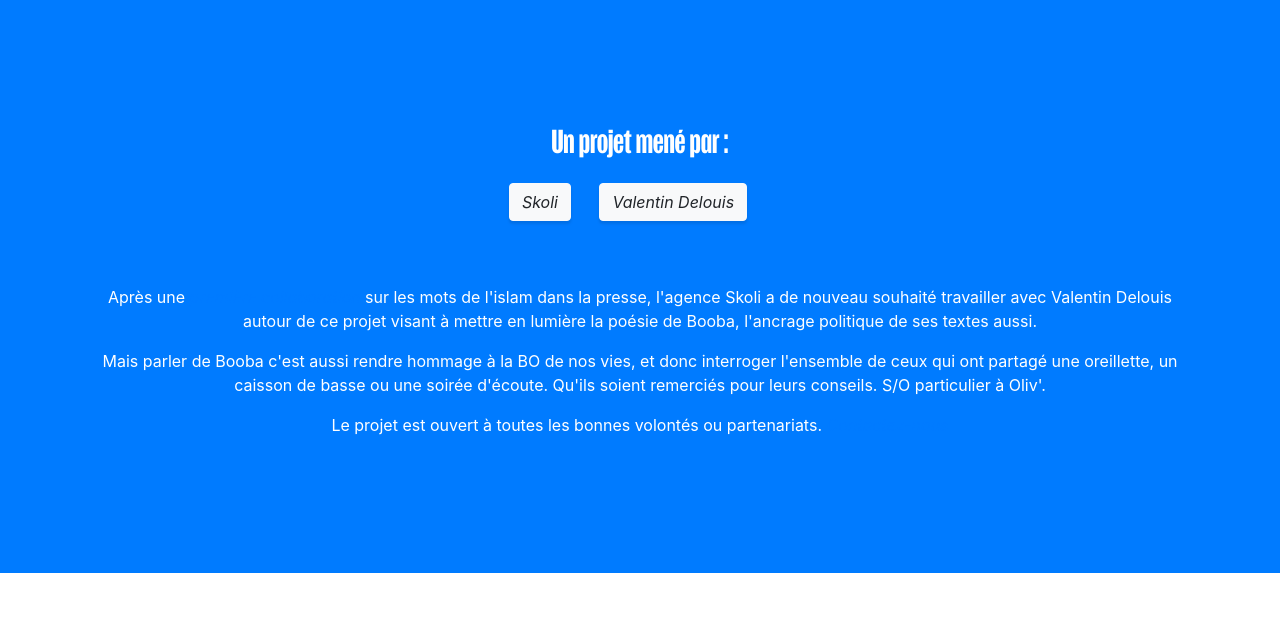
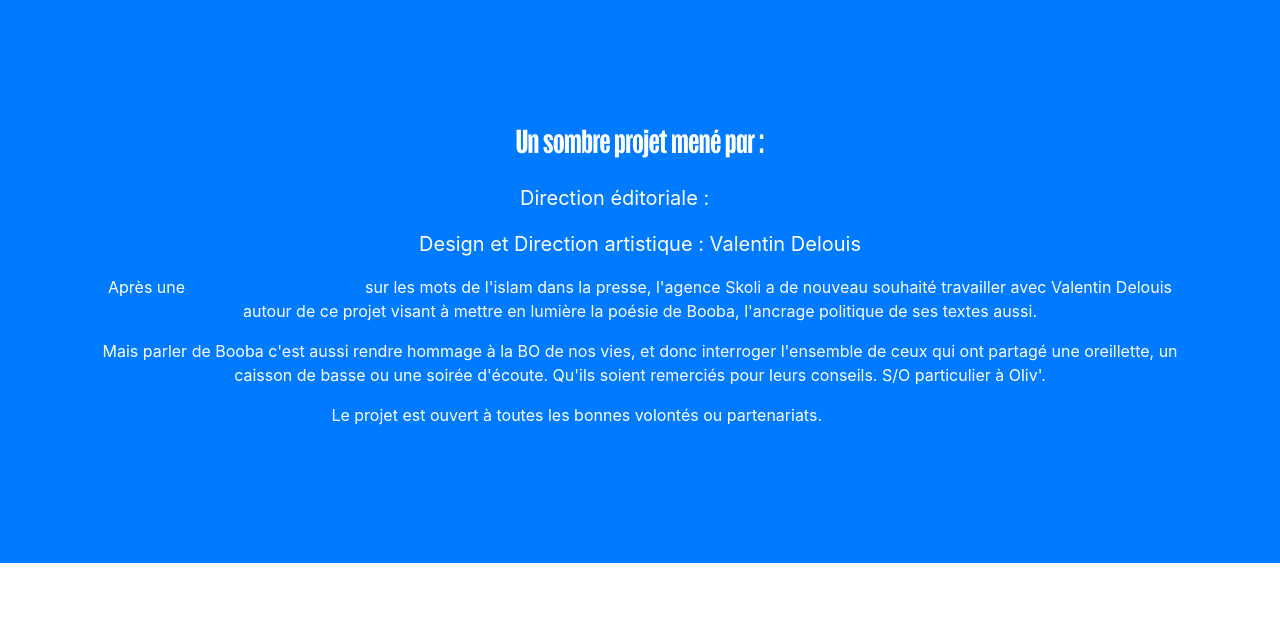
Before and after one commit to Lu7sodaa/booba, a website with bundled scripts: page index.html in a window 1280 px wide. Shown: the part 2668-3289 px from the top of the page. Built offline with nearby package versions, Linux system fonts and the light colour scheme; files whose address does not match are found by name.

Commit message:
remove credits url to valdo

```diff
--- a/css/stylish-portfolio.css
+++ b/css/stylish-portfolio.css
@@ -407,3 +407,7 @@
 .bold {
   font-weight: bold;
 }
+
+.sign {
+  font-size: 1.25rem;
+}
--- a/index.html
+++ b/index.html
@@ -6,7 +6,7 @@
   <meta name="viewport" content="width=device-width, initial-scale=1, shrink-to-fit=no">
   <meta name="description" content="Booba Lyrics Matter est une exploration politique de l'oeuvre de Booba">
   <meta name="author" content="Agence Skoli et Valentin Delouis">
-  <link rel="icon" type="image/png" href="/img/favico.png" />
+  <link rel="icon" type="image/png" href="/img/fav.png" />
 
   <title>Booba Lyrics Matter</title>
 
@@ -148,10 +148,9 @@
   <!-- Call to Action -->
   <section class="content-section bg-primary text-white" id="credit">
     <div class="container text-center">
-      <h2 class="mb-4">Un projet mené par : </h2>
-      <a href="http://www.skoli.fr" target="_blank" class="btn btn-xl btn-light mr-4">Skoli</a>
-      <a href="https://www.behance.net/valentindelouis/appreciated" target="_blank" class="btn btn-xl btn-light mr-4">Valentin Delouis</a>
-      <p><br><br></p>
+      <h2 class="mb-4">Un sombre projet mené par : </h2>
+      <p><span class="sign">Direction éditoriale : <a href="www.skoli.fr" class="skoli">Skoli</a></span></p>
+      <p><span class="sign">Design et Direction artistique : Valentin Delouis </span></p>
       <p> Après une  <a href="http://islam-objet-mediatique.fr/#introduction">première collaboration</a> sur les mots de l'islam dans la presse, l'agence Skoli a de nouveau souhaité travailler avec Valentin Delouis autour de ce projet visant à mettre en lumière la poésie de Booba, l'ancrage politique de ses textes aussi. </p>
       <p> Mais parler de Booba c'est aussi rendre hommage à la BO de nos vies, et donc interroger l'ensemble de ceux qui ont partagé une oreillette, un caisson de basse ou une soirée d'écoute. Qu'ils soient remerciés pour leurs conseils. S/O particulier à Oliv'.</p>
       <p>Le projet est ouvert à toutes les bonnes volontés ou partenariats. <a href="mailto:contact@skoli.fr">Contactez-nous</a></p>
```
Also changed, not shown: img/fav.png (added).
